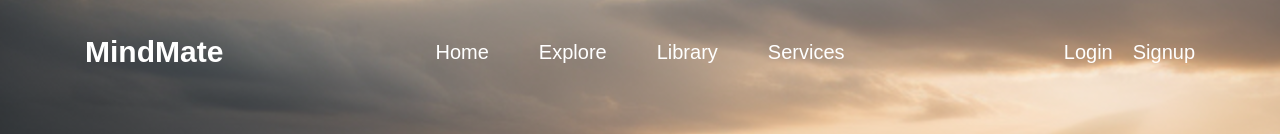
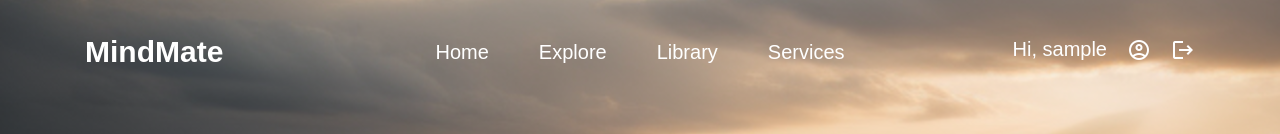
Before and after one commit to AbhishekNSanthosh/mindmate, a React (Create React App) app in the folder frontend/: page / in a window 1280 px wide. Shown: the top 134 px of the page. Built offline with nearby package versions, Linux system fonts and the light colour scheme; no server answers; sample sign-in values are in the browser's storage.

Commit message:
02-07-2023_update5

```diff
--- a/frontend/src/App.js
+++ b/frontend/src/App.js
@@ -9,13 +9,17 @@ import {
 import Feature from "./Pages/Feature/Feature";
 import Analysis from "./Pages/Analysis/Analysis";
 import axios from "axios";
-import { useEffect } from "react";
+import { useEffect, useState } from "react";
 
 
 
 function App() {
   const url = 'https://dev-mindmate.onrender.com/api/v1/users'
-  const token = localStorage.getItem('accessToken')
+  const token = localStorage.getItem('accessToken');
+  const userObj = localStorage.getItem('user');
+  const user = JSON.parse(userObj);
+  const [reload, setReload] = useState();
+
   const handleGetUSerDetails = () => {
     axios.get(url + '/getUserDetails', {
       headers: {
@@ -23,29 +27,36 @@ function App() {
       }
     }).then((res) => {
       console.log(res)
+      localStorage.setItem('user', JSON.stringify(res?.data?.data))
     }).catch((err) => {
       console.log(err)
     })
   }
 
   useEffect(() => {
-    handleGetUSerDetails();
-  }, [])
+    if (token) {
+      handleGetUSerDetails();
+    }
+  }, [reload])
+
+  const getcall = (data) => {
+    setReload(data);
+  }
 
   return <RouterProvider router={createBrowserRouter([
     {
       path: "/",
       element: (
-        <Home token={token} />
+        <Home token={token} getcall={getcall} />
       ),
     },
     {
       path: "feature",
-      element: <Feature token={token} />,
+      element: <Feature token={token} user={user} />,
     },
     {
       path: "analysis",
-      element: <Analysis token={token} />
+      element: <Analysis token={token} user={user} />
     },
   ])} />;
 }
--- a/frontend/src/Components/Navbar/Navbar.css
+++ b/frontend/src/Components/Navbar/Navbar.css
@@ -6,6 +6,10 @@
     justify-content: space-between;
     z-index: 99999;
     /* background-image: linear-gradient(to bottom, rgba(0, 0, 0, 0.63), rgba(255, 255, 255, 0)); */
+}
+
+.account{
+    cursor: pointer;
 }
 
     link{
--- a/frontend/src/Components/Navbar/Navbar.jsx
+++ b/frontend/src/Components/Navbar/Navbar.jsx
@@ -1,10 +1,14 @@
 import React, { useState } from 'react'
 import './Navbar.css'
 import SigninModal from '../SigninModal/SigninModal'
+import { toast } from 'react-hot-toast';
 
-function Navbar() {
+function Navbar({ token,getcall }) {
   const [modal, setModal] = useState(false);
   const handleClose = () => setModal(false);
+  const userObj = localStorage.getItem('user');
+  const user = JSON.parse(userObj);
+  console.log(user?.username)
   return (
     <div className='navbar'>
       <div className="nav left">
@@ -26,9 +30,33 @@ function Navbar() {
           <span className="nav-title">Services</span>
         </div>
       </div>
+      {token ?
+        <div className="nav right">
+          <>
+            <div className="nav-item">
+              <span className="nav-title">Hi, {user?.username}</span>
+            </div>
+            <div className="nav-item">
+              <span className="material-symbols-outlined account">
+                account_circle
+              </span>
+            </div>
+            <div className="nav-item" onClick={()=>{
+              localStorage.clear();
+              toast.success('Logout successfull')
+              setTimeout(() => {
+                window.location.reload()
+              }, 500);
+            }}>
+              <span className="material-icons account">logout</span>
+            </div>
+          </>
+        </div>
+        :
         <div className="nav right" onClick={() => {
           setModal(true);
         }}>
+          <>
             <div className="nav-item">
               <span className="nav-title">Login</span>
             </div>
@@ -38,8 +66,10 @@ function Navbar() {
           </span> */}
               <span className="nav-title">Signup</span>
             </div>
+          </>
         </div>
-      <SigninModal modal={modal} handleClose={handleClose} />
+      }
+      <SigninModal getcall={getcall} modal={modal} handleClose={handleClose} />
     </div>
   )
 }
--- a/frontend/src/Components/SigninModal/SigninModal.jsx
+++ b/frontend/src/Components/SigninModal/SigninModal.jsx
@@ -10,14 +10,24 @@ import { Divider, TextField } from '@mui/material';
 import axios from 'axios'
 import toast, { Toaster } from 'react-hot-toast';
 import { useNavigate } from 'react-router-dom';
+import { useEffect } from 'react';
 
 
-export default function SigninModal({ modal, handleClose }) {
+export default function SigninModal({getcall, modal, handleClose }) {
     const [username, setUsername] = React.useState("")
     const [password, setPassword] = React.useState("")
     const [email, setEmail] = React.useState("");
     const url = 'https://dev-mindmate.onrender.com/api/v1/users'
     const navigate = useNavigate();
+
+    const token = localStorage.getItem('accessToken');
+
+    useEffect(() => {
+        if (token) {
+            handleClose()
+        }
+    }, [])
+
 
     const handleSignup = () => {
         axios.post(url + '/signup', {
@@ -39,8 +49,10 @@ export default function SigninModal({ modal, handleClose }) {
         axios.post(url + '/login', {
             username, password
         }).then((res) => {
-            console.log(res.data)
+            console.log(res.data);
+            getcall(true)
             localStorage.setItem('accessToken', res?.data?.accessToken)
+            localStorage.setItem('user', JSON.stringify(res?.data?.data))
             toast.success(res?.data?.message);
             handleClose()
             setTimeout(() => {
--- a/frontend/src/Pages/Analysis/Analysis.jsx
+++ b/frontend/src/Pages/Analysis/Analysis.jsx
@@ -8,9 +8,10 @@ import { green, lightGreen } from '@mui/material/colors';
 import axios from 'axios'
 import { useEffect } from 'react';
 import ResultModal from '../../Components/ResultModal/ResultModal';
+import { useNavigate } from 'react-router-dom';
 
 
-function Analysis() {
+function Analysis({ token }) {
 
     const [questions, setQuestions] = useState([]);
     const [modalOpen, setModalOpen] = useState(false);
@@ -19,7 +20,7 @@ function Analysis() {
     const handleClose = () => setModalOpen(true);
 
     const getAllQuestions = () => {
-        axios.get(url+'/mindMateQuestions')
+        axios.get(url + '/mindMateQuestions')
             .then((res) => {
                 setQuestions(res?.data?.data)
             }).catch((err) => {
@@ -30,6 +31,15 @@ function Analysis() {
     useEffect(() => {
         getAllQuestions();
     }, [])
+
+    const navigate = useNavigate()
+
+    useEffect(() => {
+        if (!token) {
+            navigate('/')
+        }
+    }, [])
+
 
     const options = [
         { label: "Strongly Agree", value: 2 },
--- a/frontend/src/Pages/Home/Home.jsx
+++ b/frontend/src/Pages/Home/Home.jsx
@@ -5,12 +5,12 @@ import Banner from '../../Components/Banner/Banner'
 import FeaturesRow from '../../Components/FeaturesRow/FeaturesRow'
 import Footer from '../../Components/Footer/Footer'
 
-function Home() {
+function Home({user,token,getcall}) {
   return (
     <div className="container">
       <div className='home-container'>
         <div className="home-item">
-          <Navbar />
+          <Navbar user={user} token={token} getcall={getcall}/>
         </div>
         <div className="home-item">
           <Banner />
```
Lines whose indentation alone changed are shown as unchanged.
